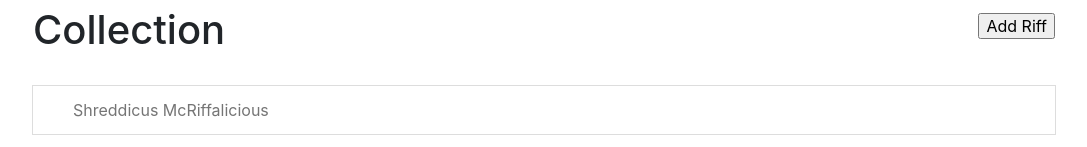
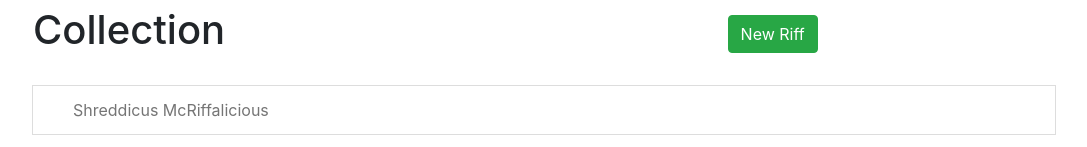
Before and after one commit to pefbass/riffage, a Django app: page /collection/ in a window 1280 px wide. Shown: the part 97-244 px from the top of the page, without its empty margins (96-1183 px from the left). Run offline with Django 3.2, Linux system fonts and the light colour scheme; data that the repository does not hold is empty; some libraries are stand-ins or nearby versions.

Commit message:
fix new riff button on collection page

```diff
--- a/riffage/collection/templates/collection/collection.html
+++ b/riffage/collection/templates/collection/collection.html
@@ -7,9 +7,7 @@
 		<tr>
 			<td><h1>Collection</h1></td>
 			<td>
-				<form action="newriff" align="right">
-					<input type="submit" value="Add Riff" />
-				</form>
+				<a href="riff_new" class="btn btn-success">New Riff</a>
 			</td>
 		</tr>
 	</table>
```
